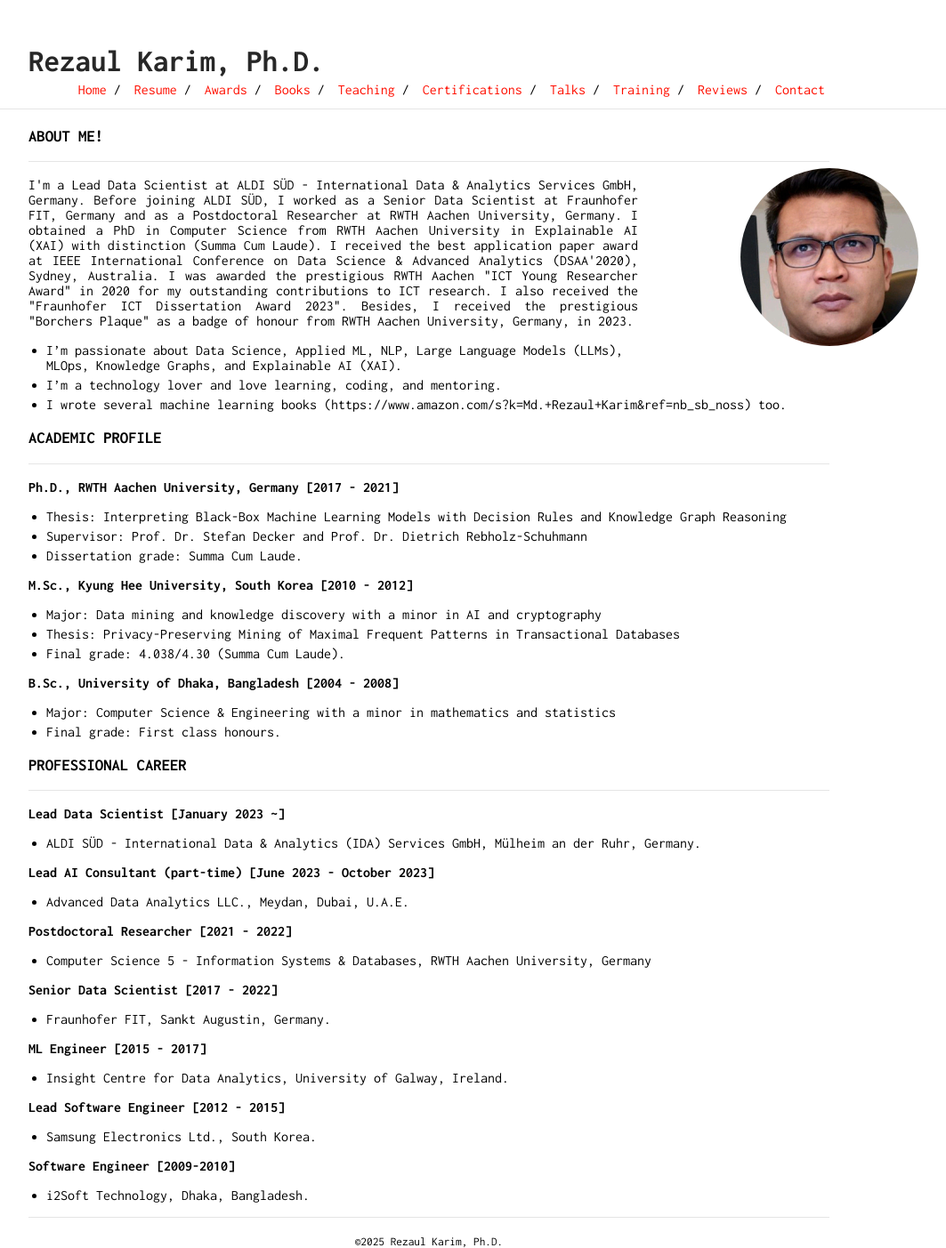
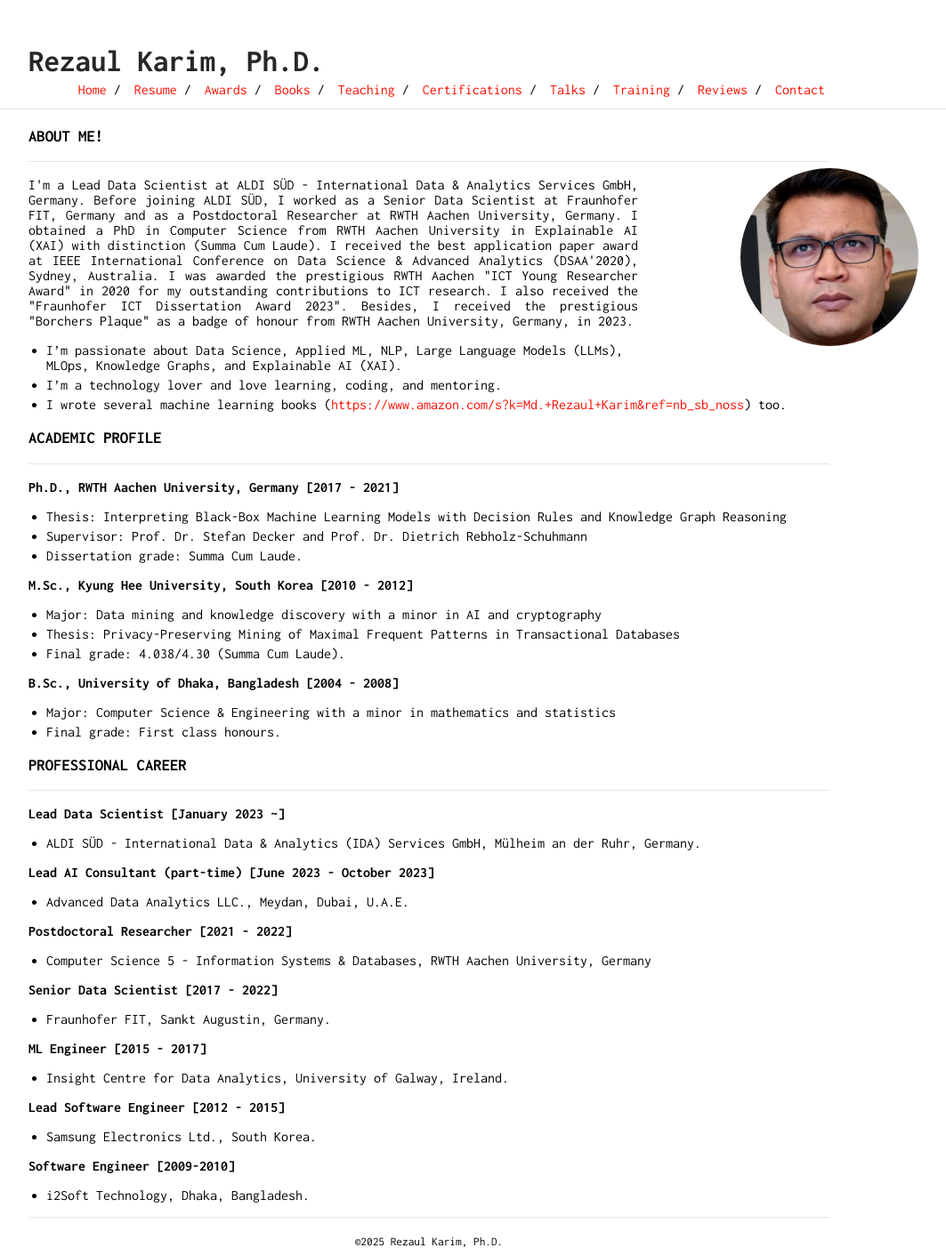
Before and after one commit to rezacsedu/rezacsedu.github.io, a Jekyll site: the page built from index.md, in a window 1280 px wide. Shown: the whole page at 89% size, without its empty margins (158-1221 px from the left). Built offline with Jekyll 4.4.1, drawn with Linux system fonts in a browser that asks for light colours; our own code applies the rules of GitHub Pages for plain Markdown files.

```diff
--- a/index.md
+++ b/index.md
@@ -6,7 +6,7 @@ ___
 
 - I'm passionate about Data Science, Applied ML, NLP, Large Language Models (LLMs), MLOps, Knowledge Graphs, and Explainable AI (XAI).
 - I'm a technology lover and love learning, coding, and mentoring.
-- I wrote several machine learning books (https://www.amazon.com/s?k=Md.+Rezaul+Karim&ref=nb_sb_noss) too.
+- I wrote several machine learning books (<https://www.amazon.com/s?k=Md.+Rezaul+Karim&ref=nb_sb_noss>) too.
 
 ### ACADEMIC PROFILE
 ___
```
